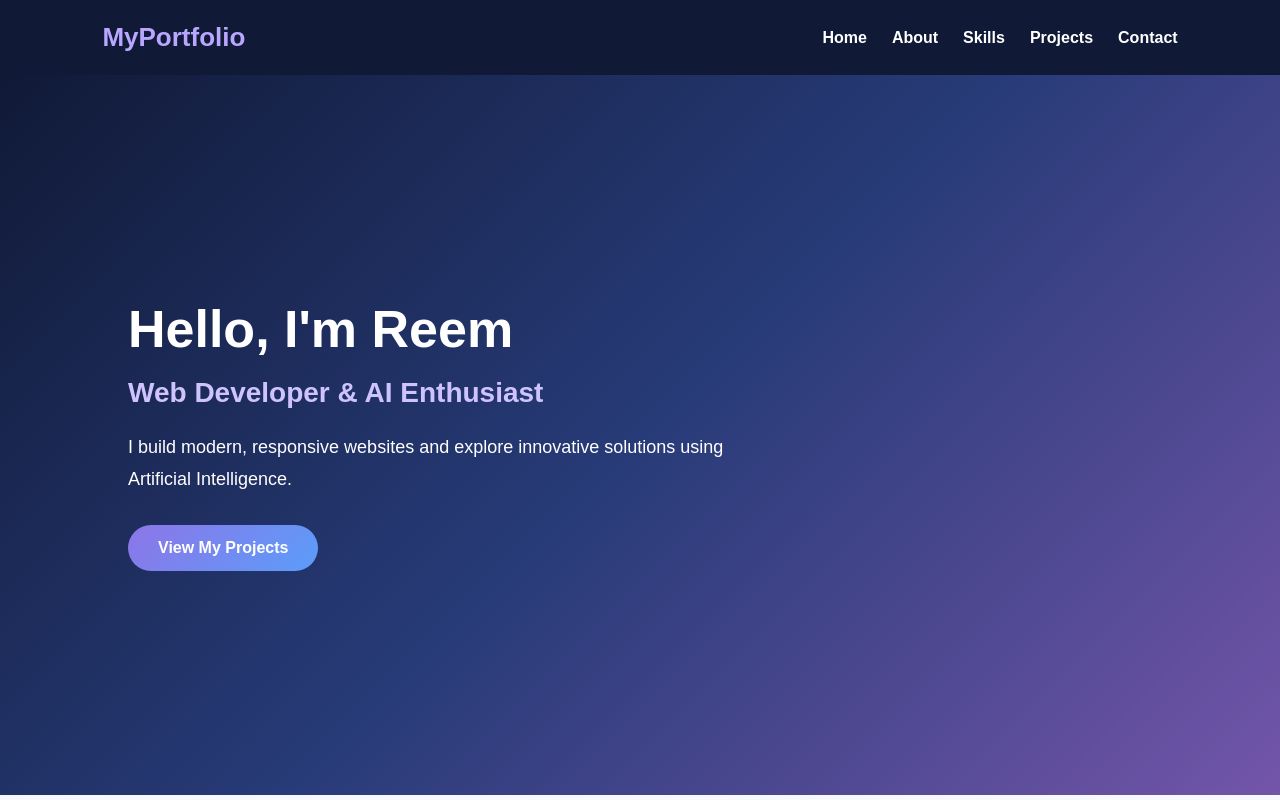
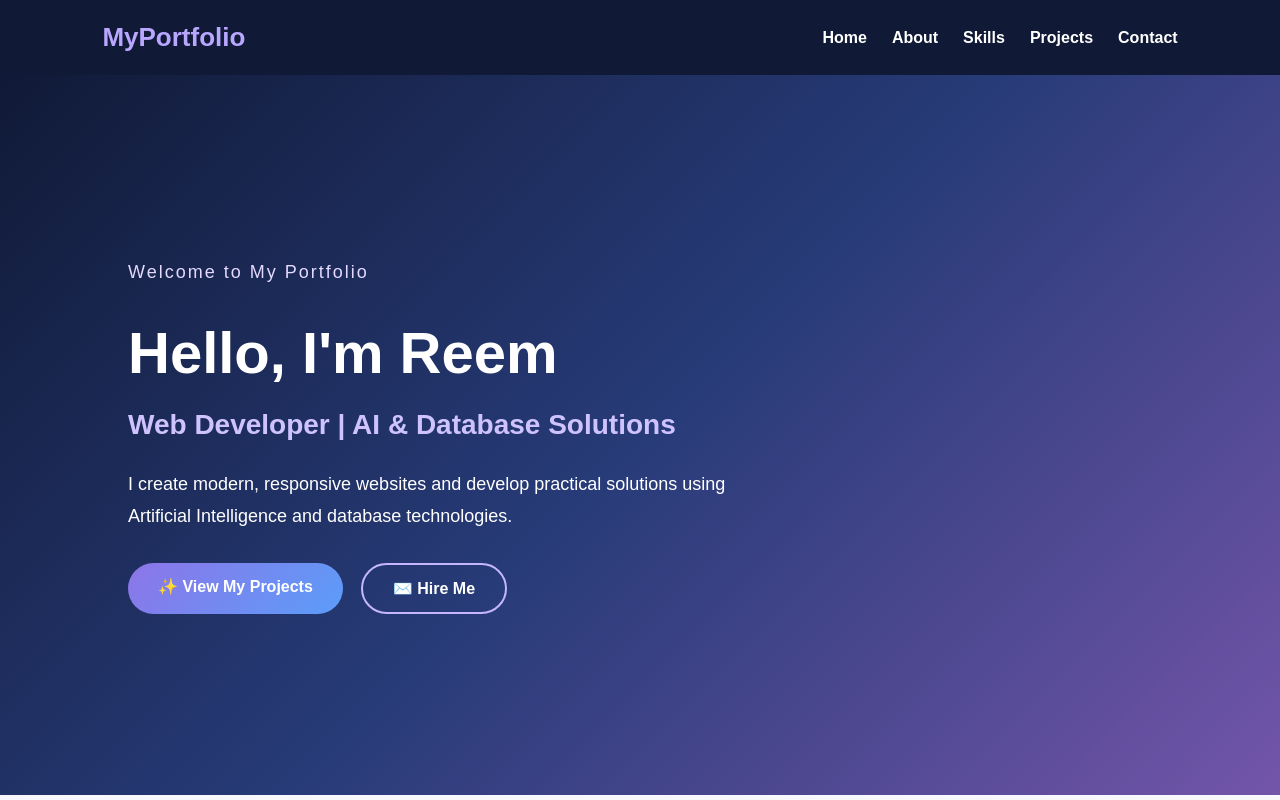
Before and after one commit to rema-ai-41/myportfolio, a plain HTML site: page index.html in a window 1280 px wide. Shown: the top 800 px of the page. Drawn offline with Linux system fonts and the light colour scheme.

Commit message:
Update Portfolio Homepage

```diff
--- a/index.html
+++ b/index.html
@@ -24,23 +24,42 @@
         </nav>
     </header>
 
+
 <!-- Home Section -->
 <section id="home" class="hero">
     <div class="hero-content">
+
+        <p class="hero-welcome">
+            Welcome to My Portfolio
+        </p>
+
         <h1>Hello, I'm Reem</h1>
-            <h2>Web Developer & AI Enthusiast</h2>
+
+        <h2>
+            Web Developer |
+            AI & Database Solutions
+        </h2>
 
         <p>
-                I build modern, responsive websites
-                and explore innovative solutions
-                using Artificial Intelligence.
+            I create modern, responsive websites
+            and develop practical solutions using
+            Artificial Intelligence and database
+            technologies.
         </p>
 
+        <div class="hero-buttons">
             <a href="#projects" class="btn">
-                View My Projects
+                ✨ View My Projects
+            </a>
+
+            <a href="#contact" class="btn btn-secondary">
+                ✉️ Hire Me
             </a>
         </div>
+
+    </div>
 </section>
+
 
 <!-- About Me Section -->
 <section id="about" class="about">
--- a/style.css
+++ b/style.css
@@ -496,3 +496,41 @@ body {
     font-size: 14px;
     color: #b8c1df;
 }
+
+/* Professional Hero Improvements */
+.hero-welcome {
+    color: #e4d9ff;
+    font-size: 17px;
+    letter-spacing: 2px;
+    margin-bottom: 15px;
+}
+
+.hero h1 {
+    font-size: clamp(36px, 5vw, 58px);
+    font-weight: 800;
+}
+
+.hero h2 {
+    line-height: 1.5;
+}
+
+.hero-buttons {
+    display: flex;
+    gap: 18px;
+    flex-wrap: wrap;
+}
+
+.btn-secondary {
+    background: transparent;
+    border: 2px solid #c5b6ff;
+}
+
+.btn-secondary:hover {
+    background: rgba(255, 255, 255, 0.12);
+}
+
+@media (max-width: 768px) {
+    .hero-buttons {
+        justify-content: center;
+    }
+}
```
Lines whose indentation alone changed are shown as unchanged.
